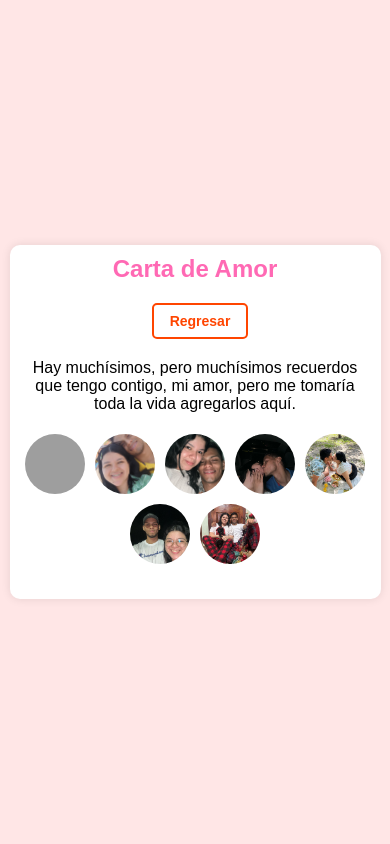
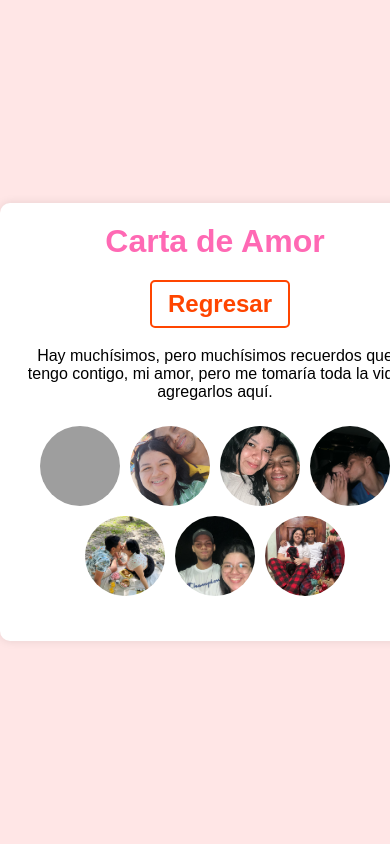
Before and after one commit to IvanLmm/ivanlmm.github.io, a PHP site: page /galeria.html in a window 390 px wide; the page is wider, and only the part inside the window is pictured. Run offline with PHP 8.4, Linux system fonts and the light colour scheme; grey boxes are pictures that could not be loaded.

Commit message:
Update romance.css

```diff
--- a/romance.css
+++ b/romance.css
@@ -1,41 +1,62 @@
 /* romance.css */
 
-/* Estilos generales */
 body {
   font-family: 'Arial', sans-serif;
   background-color: #FFE6E6;
   margin: 0;
-  padding: 0;
-}
-
-/* Contenedor principal */
-.contenedor {
   display: flex;
   justify-content: center;
   align-items: center;
   height: 100vh;
 }
 
-/* Estilos para dispositivos móviles */
-@media only screen and (max-width: 768px) {
+.contenedor-imagenes {
+  display: flex;
+  flex-wrap: wrap;
+  justify-content: center;
+  margin-bottom: 20px;
+}
+
+.imagen {
+  width: 80px;
+  height: 80px;
+  position: relative;
+  transition: transform 0.3s ease-out;
+  margin: 5px;
+}
+
+.imagen img {
+  width: 100%;
+  height: 100%;
+  border-radius: 50%;
+  object-fit: cover;
+}
+
+.imagen:hover {
+  transform: translateY(-5px);
+}
+
 .carta {
-    max-width: 90%;
-    margin: 20px auto;
-    padding: 10px;
   background-color: white;
   border-radius: 10px;
   box-shadow: 0 0 10px rgba(0, 0, 0, 0.1);
+  padding: 20px;
+  max-width: 600px;
+  width: 100%;
   text-align: center;
 }
 
+.encabezado {
+  text-align: center;
+  margin-bottom: 20px;
+}
+
 .encabezado h1 {
-    font-size: 24px;
   color: #FF69B4;
   display: inline;
 }
 
 .encabezado h2 a {
-    font-size: 14px;
   color: #FF4500;
   text-decoration: none;
   margin-left: 10px;
@@ -59,41 +80,13 @@ body {
   color: #FF4500;
   text-align: justify;
   line-height: 1.6;
-    font-size: 16px;
-  }
-
-  .contenedor-imagenes {
-    display: flex;
-    flex-wrap: wrap;
-    justify-content: center;
-    margin-bottom: 20px;
-  }
-
-  .imagen {
-    width: 60px;
-    height: 60px;
-    position: relative;
-    margin: 5px;
-    transition: transform 0.3s ease-out;
-  }
-
-  .imagen img {
-    width: 100%;
-    height: 100%;
-    border-radius: 50%;
-    object-fit: cover;
-  }
-
-  .imagen:hover {
-    transform: none;
 }
 
 .imagen.zoomed {
   position: fixed;
   top: 50%;
   left: 50%;
-    transform: translate(-50%, -50%) scale(3);
+  transform: translate(-50%, -50%) scale(5); /* Cambia el valor de 'scale' para ajustar el zoom */
   z-index: 9999;
   transition: transform 0.4s ease-out;
 }
-}
```
Lines whose indentation alone changed are shown as unchanged.
